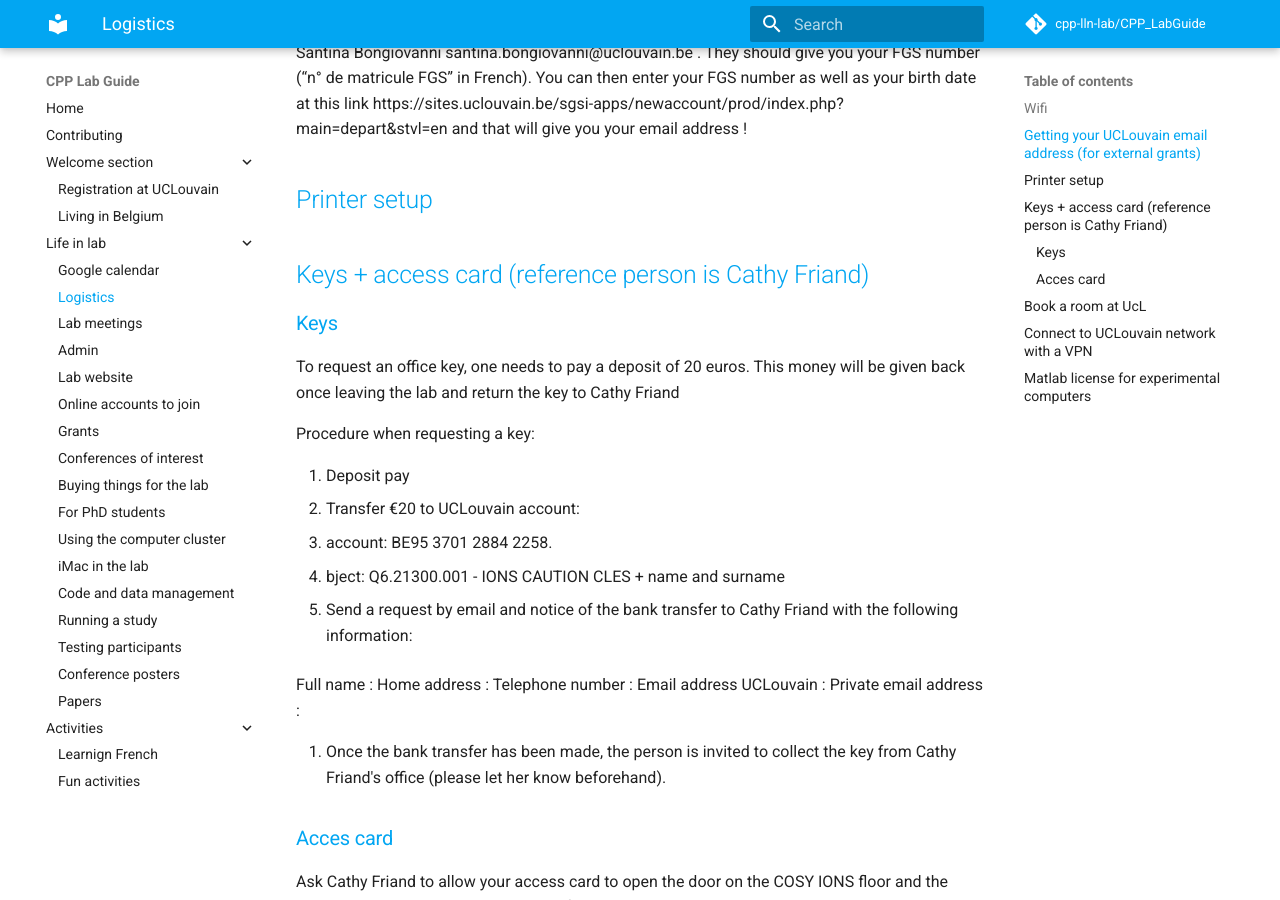
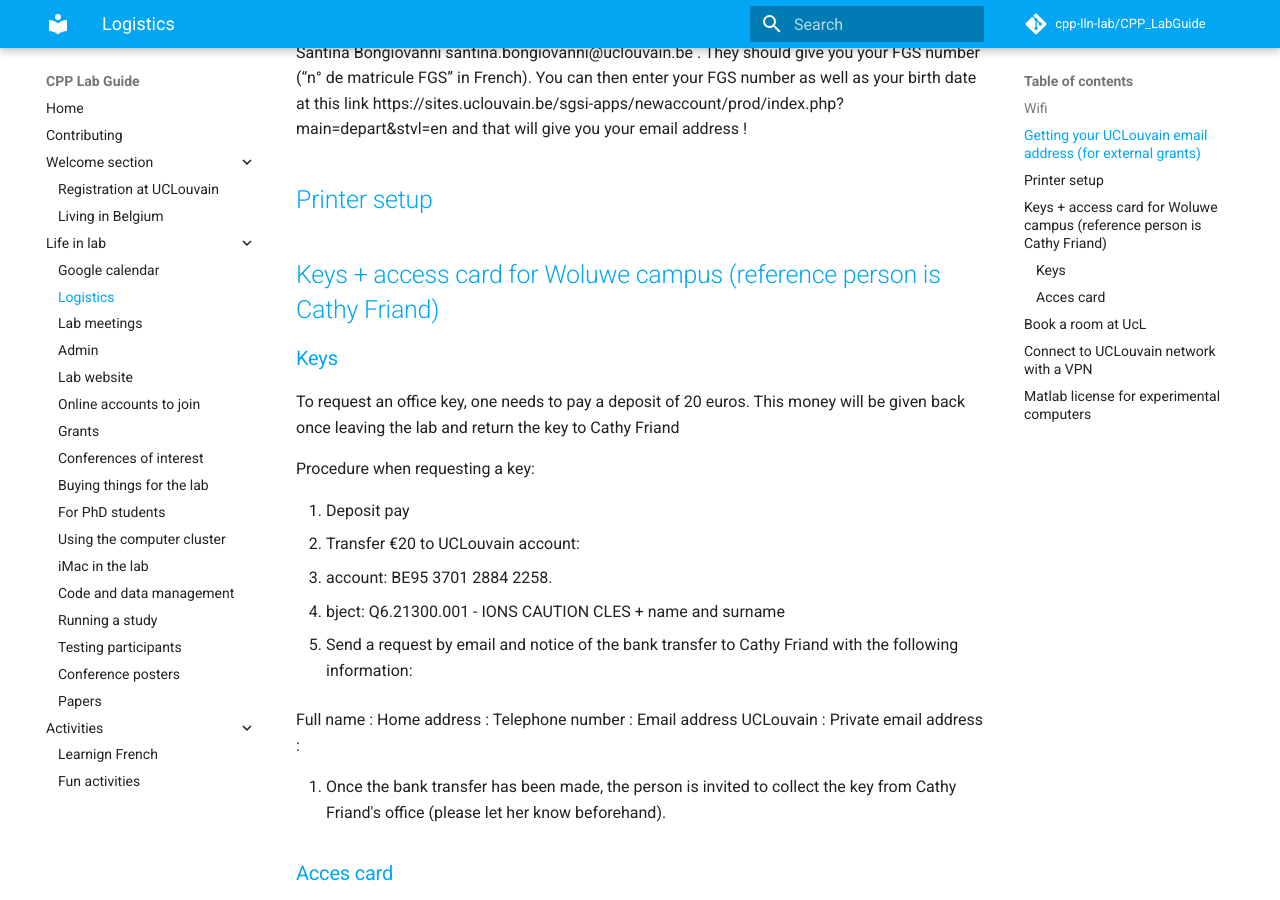
Before and after one commit to cpp-lln-lab/CPP_LabGuide, an MkDocs documentation site: the page built from doc/logistics.md, in a window 1280 px wide and 900 px high, scrolled down 410 px. Built offline with MkDocs 1.6.1 and Material for MkDocs 9.7.7, drawn with Linux system fonts in a browser that asks for light colours; comment, search, counter and statistics services are not loaded.

Commit message:
Update doc/logistics.md

```diff
--- a/doc/logistics.md
+++ b/doc/logistics.md
@@ -6,7 +6,8 @@
 
 ## Printer setup
 
-## Keys + access card (reference person is Cathy Friand)
+## Keys + access card for Woluwe campus (reference person is Cathy Friand)
+
 
 ### Keys
 
```
